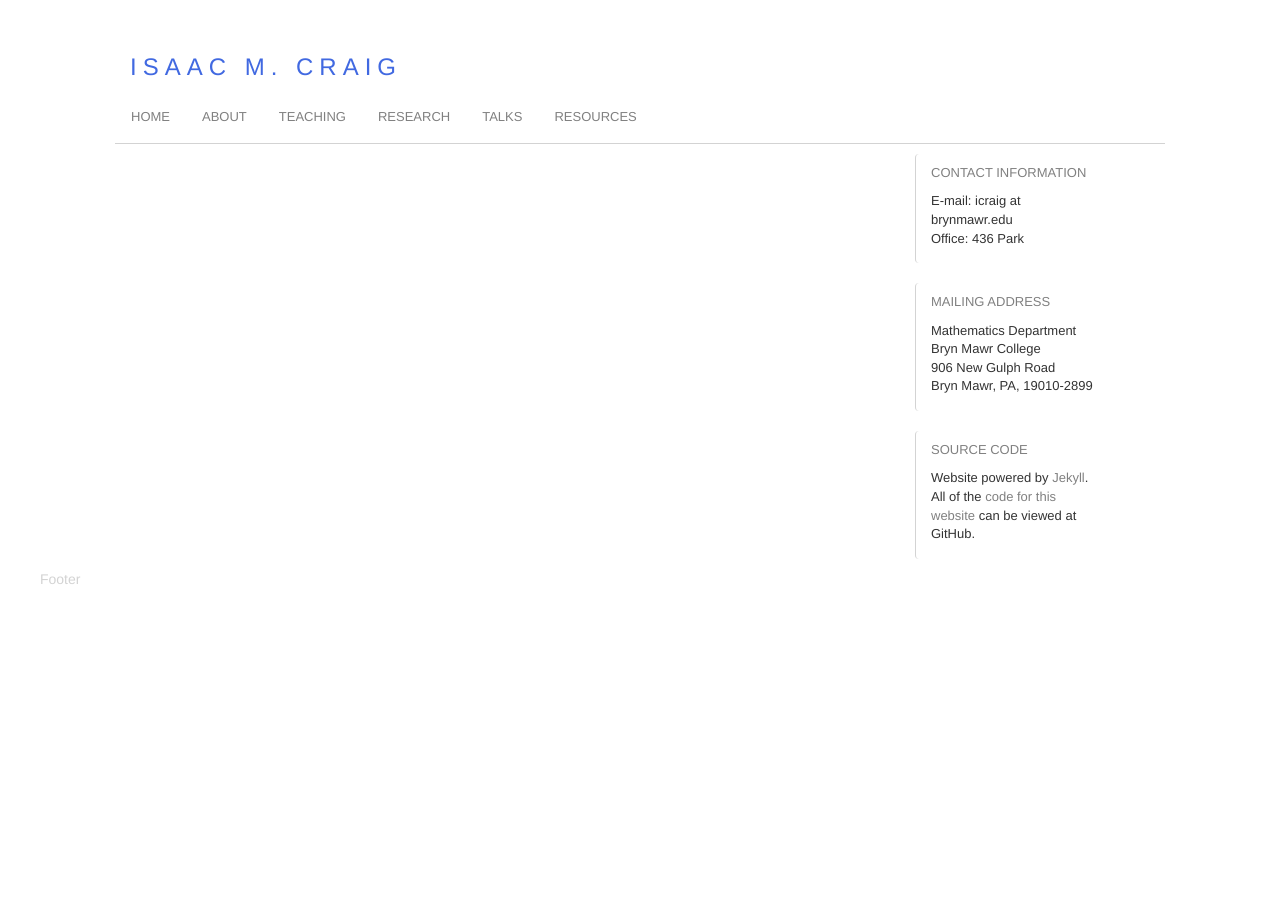
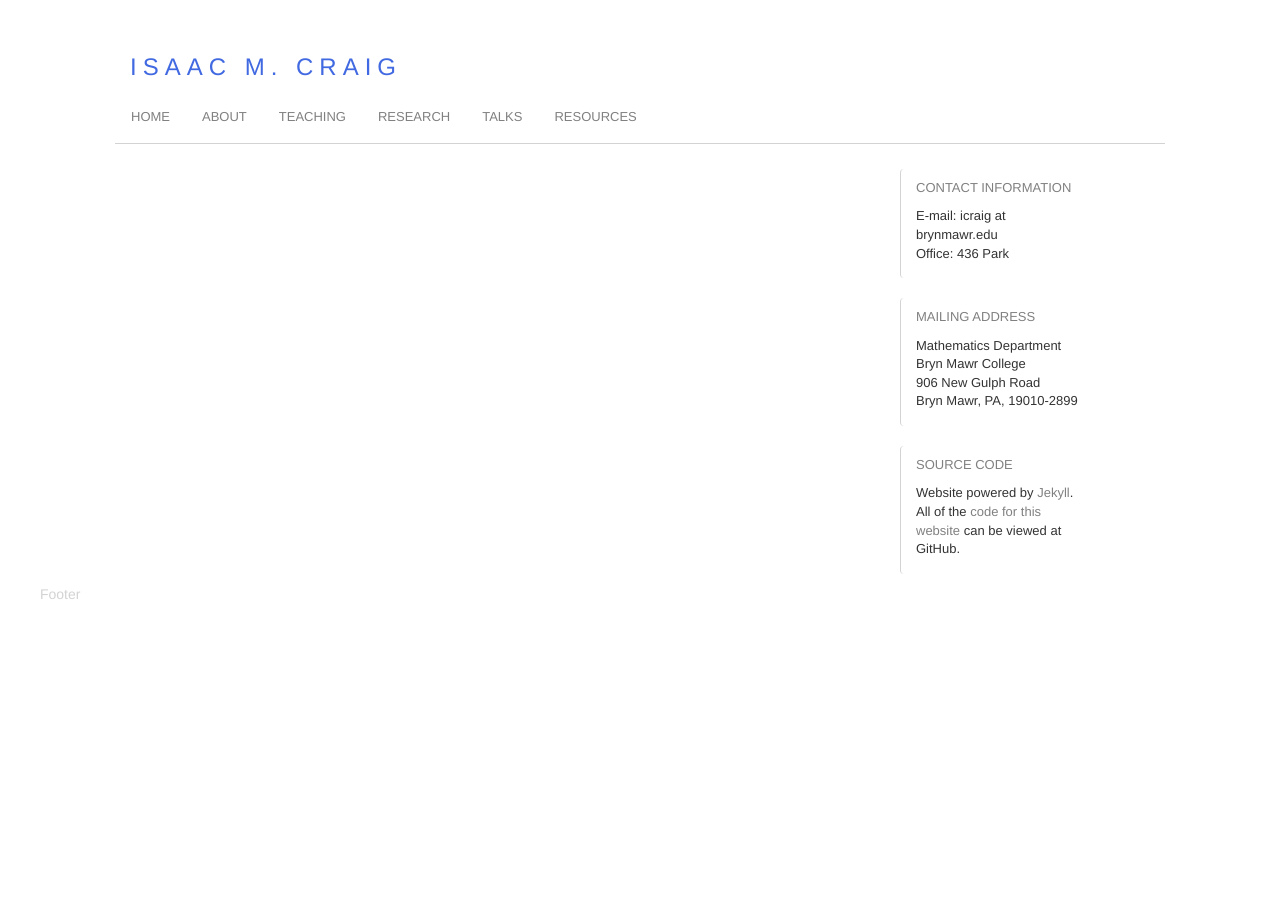
Before and after one commit to isundberg/isaacmc.github.io, a Jekyll site: the page built from README.md, in a window 1280 px wide. Built offline with Jekyll 4.4.1, drawn with Linux system fonts in a browser that asks for light colours; our own code applies the rules of GitHub Pages for plain Markdown files.

Commit message:
Update index.css

```diff
--- a/css/index.css
+++ b/css/index.css
@@ -55,6 +55,7 @@
 }
 
 #sidebar {
+	padding: 15px 0px 0px 0px;
 	font-size: small;
 }
 
```
